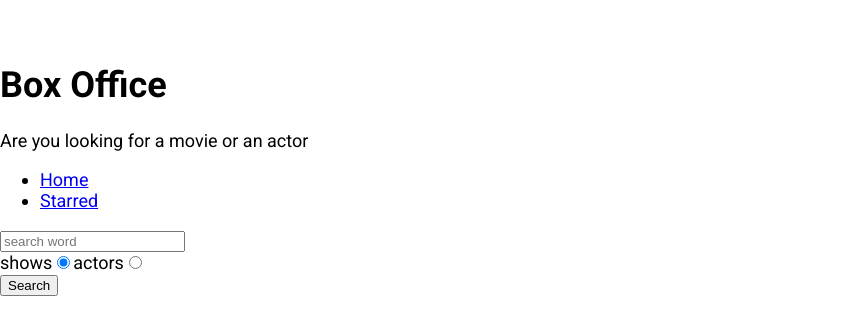
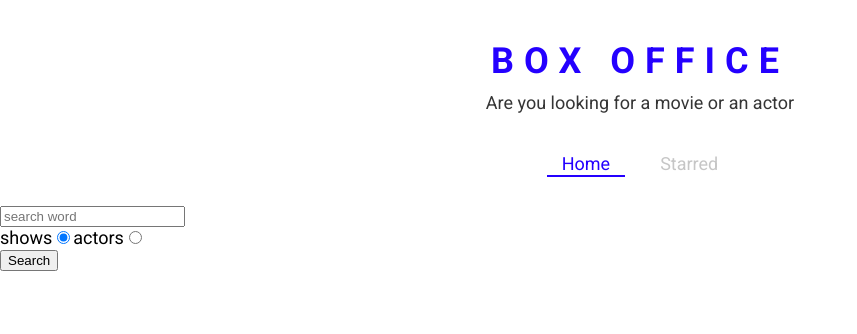
Before and after one commit to fayizmk/box-office, a React (Create React App) app: page / in a window 1280 px wide. Shown: the top 334 px of the page, without its empty margins (0-857 px from the left). Built offline with nearby package versions, Linux system fonts and the light colour scheme.

Commit message:
defined theme for styled components and created a few styled components

```diff
--- a/src/App.jsx
+++ b/src/App.jsx
@@ -1,13 +1,22 @@
 import React from 'react';
 import { Switch, Route } from 'react-router-dom';
+import { ThemeProvider } from 'styled-components';
 
 import Home from './pages/Home';
 import Show from './pages/Show';
 import Star from './pages/Star';
 
+const theme = {
+  mainColors: {
+    blue: '#2400ff',
+    gray: '#c6c6c6',
+    dark: '#353535',
+  },
+};
+
 function App() {
   return (
-    <div>
+    <ThemeProvider theme={theme}>
       <Switch>
         <Route exact path="/">
           <Home />
@@ -20,7 +29,7 @@
         </Route>
         <Route>error 404</Route>
       </Switch>
-    </div>
+    </ThemeProvider>
   );
 }
 
--- a/src/components/Navs.jsx
+++ b/src/components/Navs.jsx
@@ -1,5 +1,7 @@
 import React from 'react';
-import { Link } from 'react-router-dom';
+import { useLocation } from 'react-router';
+
+import { LinkStyled, NavList } from './Navs.styled';
 
 const LINKS = [
   { to: '/', text: 'Home' },
@@ -7,15 +9,22 @@
 ];
 
 const Navs = () => {
+  const location = useLocation();
+
   return (
     <div>
-      <ul>
+      <NavList>
         {LINKS.map(item => (
           <li key={item.to}>
-            <Link to={item.to}>{item.text}</Link>
+            <LinkStyled
+              to={item.to}
+              className={item.to === location.pathname ? 'active' : ''}
+            >
+              {item.text}
+            </LinkStyled>
           </li>
         ))}
-      </ul>
+      </NavList>
     </div>
   );
 };
--- /dev/null
+++ b/src/components/Navs.styled.jsx
@@ -0,0 +1,41 @@
+import styled from 'styled-components';
+import { Link } from 'react-router-dom';
+
+export const NavList = styled.ul`
+  display: flex;
+  justify-content: center;
+  list-style: none;
+  margin: 0 0 30px;
+  padding: 0;
+`;
+
+export const LinkStyled = styled(Link)`
+  margin: 0 10px;
+  padding: 3px 15px;
+  position: relative;
+  text-decoration: none;
+  color: ${({ theme }) => theme.mainColors.gray};
+  &.active {
+    color: ${({ theme }) => theme.mainColors.blue};
+    &:after {
+      content: '';
+      position: absolute;
+      display: block;
+      height: 2px;
+      left: 0%;
+      bottom: 0;
+      background-color: ${({ theme }) => theme.mainColors.blue};
+      animation: slide-in 0.3s ease-in forwards;
+      @keyframes slide-in {
+        from {
+          left: 50%;
+          width: 0;
+        }
+        to {
+          left: 0%;
+          width: 100%;
+        }
+      }
+    }
+  }
+`;
--- a/src/components/Title.jsx
+++ b/src/components/Title.jsx
@@ -1,10 +1,11 @@
 import React from 'react';
+import { TitleWrapper } from './Title.styled';
 
 export const Title = ({ title, subtitle }) => {
   return (
-    <div>
+    <TitleWrapper>
       <h1>{title}</h1>
       <p>{subtitle}</p>
-    </div>
+    </TitleWrapper>
   );
 };
--- /dev/null
+++ b/src/components/Title.styled.jsx
@@ -0,0 +1,18 @@
+import styled from 'styled-components';
+
+export const TitleWrapper = styled.div`
+  text-align: center;
+  margin: 0 0 40px;
+
+  h1 {
+    color: ${({ theme }) => theme.mainColors.blue};
+    letter-spacing: 10px;
+    text-transform: uppercase;
+    margin: 0 0 10px;
+  }
+
+  p {
+    color: ${({ theme }) => theme.mainColors.dark};
+    margin: 0;
+  }
+`;
```
